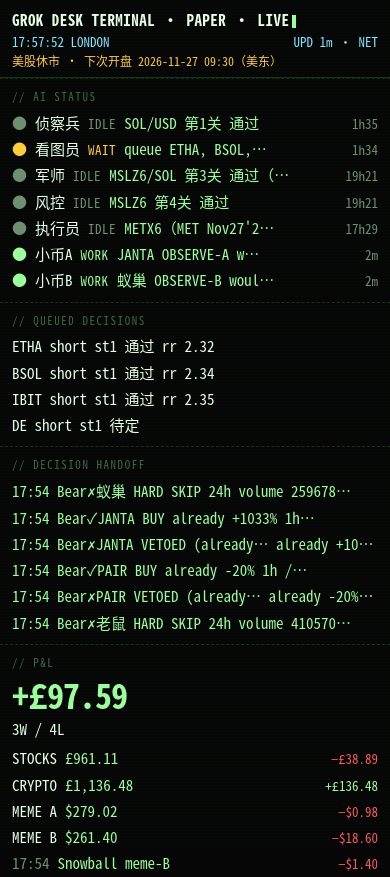
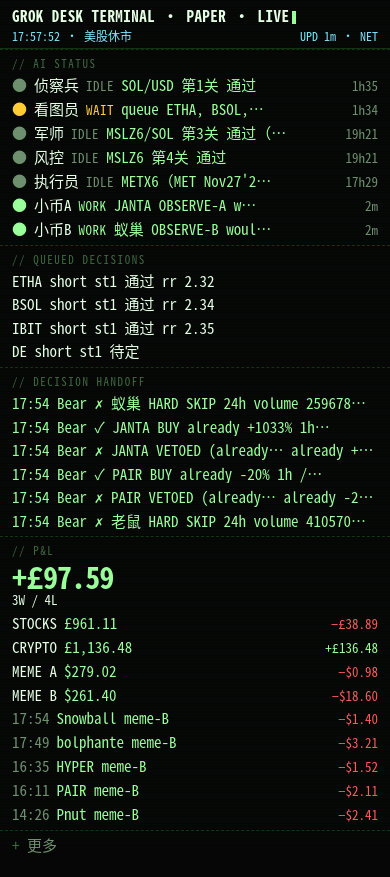
Before and after one commit to R1each/desk-board, a plain HTML site: page index.html in a window 390 px wide. Shown: the top 877 px of the page. Drawn offline with Linux system fonts and the light colour scheme.

Commit message:
Fit the four-panel terminal on one phone screen

```diff
--- a/index.html
+++ b/index.html
@@ -9,19 +9,19 @@
 <style>
 :root{--bg:#050605;--fg:#9aff9a;--hi:#e4ffe4;--dim:#3f6a3f;--mut:#6e8f6e;--amb:#ffcc33;--red:#ff5a5a;--cyan:#7ee7ff;--line:#123412}
 *{box-sizing:border-box}
-html,body{margin:0;background:var(--bg);color:var(--fg);font:16px/1.35 ui-monospace,"SF Mono","Cascadia Mono","JetBrains Mono","Noto Sans Mono CJK SC","Sarasa Mono SC","Noto Sans SC",Menlo,Consolas,monospace}
+html,body{margin:0;background:var(--bg);color:var(--fg);font:15px/1.3 ui-monospace,"SF Mono","Cascadia Mono","JetBrains Mono","Noto Sans Mono CJK SC","Sarasa Mono SC","Noto Sans SC",Menlo,Consolas,monospace}
 .scan{position:fixed;inset:0;pointer-events:none;z-index:40;background:repeating-linear-gradient(180deg,transparent 0 2px,rgba(0,255,80,.03) 3px);mix-blend-mode:screen}
 @keyframes blink{50%{opacity:0}}
 .cur{display:inline-block;width:.55ch;height:.9em;background:var(--fg);margin-left:3px;animation:blink 1s step-end infinite;vertical-align:-2px}
 .wrap{max-width:390px;margin:0 auto;padding:0 0 24px;position:relative;z-index:1}
-.top{padding:10px 12px 8px;border-bottom:1px solid var(--line);background:var(--bg);position:sticky;top:0;z-index:5}
+.top{padding:6px 12px 5px;border-bottom:1px solid var(--line);background:var(--bg);position:sticky;top:0;z-index:5}
 .brand{color:var(--hi);font-weight:700;font-size:15px;letter-spacing:.03em}
-.meta{display:flex;justify-content:space-between;gap:8px;color:var(--cyan);font-size:13px;margin-top:3px}
-.mkt{color:var(--amb);font-size:12px;margin-top:2px;white-space:nowrap;overflow:hidden;text-overflow:ellipsis}
-.sec{padding:10px 12px 8px;border-top:1px dashed var(--line)}
-.lab{color:var(--dim);font-size:11px;letter-spacing:.14em;margin:0 0 6px;text-transform:uppercase}
+.meta{display:flex;justify-content:space-between;gap:8px;color:var(--cyan);font-size:12px;margin-top:2px}
+.mkt{color:var(--amb);font-size:11px;margin-top:1px;white-space:nowrap;overflow:hidden;text-overflow:ellipsis}
+.sec{padding:6px 12px 4px;border-top:1px dashed var(--line)}
+.lab{color:var(--dim);font-size:11px;letter-spacing:.14em;margin:0 0 3px;text-transform:uppercase}
 .lab:before{content:"// "}
-.ln{display:flex;align-items:baseline;gap:8px;white-space:nowrap;overflow:hidden;padding:3px 0;font-size:15px}
+.ln{display:flex;align-items:baseline;gap:7px;white-space:nowrap;overflow:hidden;padding:2px 0;font-size:15px}
 .ln > *{min-width:0}
 .nm{color:var(--hi);flex:0 0 auto}
 .st{flex:0 0 auto;font-size:13px;letter-spacing:.04em}
@@ -29,9 +29,9 @@ html,body{margin:0;background:var(--bg);color:var(--fg);font:16px/1.35 ui-monosp
 .ag{flex:0 0 auto;color:var(--mut);font-size:13px}
 .dot{flex:0 0 auto}
 .g{color:var(--fg)}.a{color:var(--amb)}.r{color:var(--red)}.m{color:var(--mut)}.c{color:var(--cyan)}.hi{color:var(--hi)}
-.tot{font-size:34px;font-weight:700;letter-spacing:-.03em;line-height:1.1;margin:2px 0 6px}
-.wl{color:var(--hi);font-size:15px;margin-bottom:6px}
-.more{border-top:1px dashed var(--line);padding:8px 12px 16px}
+.tot{font-size:30px;font-weight:700;letter-spacing:-.03em;line-height:1.05;margin:0}
+.wl{color:var(--hi);font-size:13px;margin:0 0 2px}
+.more{border-top:1px dashed var(--line);padding:4px 12px 10px}
 .more summary{color:var(--mut);font-size:15px;cursor:pointer;list-style:none}
 .more summary::-webkit-details-marker{display:none}
 .more summary:before{content:"+ ";color:var(--dim)}
@@ -46,7 +46,7 @@ html,body{margin:0;background:var(--bg);color:var(--fg);font:16px/1.35 ui-monosp
   <div class="top">
     <div class="brand">GROK DESK TERMINAL · PAPER · LIVE<span class="cur"></span></div>
     <div class="meta"><span id="clock">--:--:-- LONDON</span><span id="upd">UPD --</span></div>
-    <div class="mkt" id="mkt"></div>
+    <div class="mkt" id="mkt" hidden></div>
   </div>
   <div class="sec">
     <div class="lab">AI STATUS</div>
@@ -106,7 +106,8 @@ function clockTick(){
   try{
     const fmt=new Intl.DateTimeFormat("en-GB",{timeZone:"Europe/London",hour:"2-digit",minute:"2-digit",second:"2-digit",hour12:false});
     const now=new Date();
-    document.getElementById("clock").textContent=fmt.format(now)+" LONDON";
+    const mkt=D&&D.market?(" · "+String(D.market).split("·")[0].trim()):"";
+    document.getElementById("clock").textContent=fmt.format(now)+mkt;
     if(D&&D.asof){
       const t=parseAsOf(D.asof);
       const sec=t?Math.max(0,Math.round((now-t)/1000)):null;
@@ -143,16 +144,16 @@ function render(){
     if(h.src==="meme"||h.kind==="debate"){
       const mark=/VETO|KILL|SKIP|REJECT|否决/i.test(h.v||"")?"\u2717":(/BUY|PASS|通过/i.test(h.v||"")?"\u2713":"\u00b7");
       const verd=clip((h.v||"").replace(/^OBSERVE-[AB]\s*would\s*(be\s*)?/i,""),16);
-      line=`${t}  Bear${mark}${E(clip(h.sym,8))}  ${verd}`;
+      line=`${t}  Bear ${mark} ${E(clip(h.sym,8))}  ${verd}`;
       // reason short, no E on whole line twice — build safely
       const why=clip(h.bear||h.why||"",18);
-      return `<div class="ln"><span class="it">${E(t)}  Bear${mark}${E(clip(h.sym,8))}  ${E(verd)}  ${E(why)}</span></div>`;
+      return `<div class="ln"><span class="it">${E(t)}  Bear ${mark} ${E(clip(h.sym,8))}  ${E(verd)}  ${E(why)}</span></div>`;
     }
     if(h.kind==="veto"){
-      return `<div class="ln r"><span class="it">${E(t)}  ${E(clip(h.frm,4))}\u2717 ${E(clip(h.sym,8))}  ${E(clip(h.why,18))}</span></div>`;
+      return `<div class="ln r"><span class="it">${E(t)}  ${E(clip(h.frm,4))} \u2717 ${E(clip(h.sym,8))}  ${E(clip(h.why,18))}</span></div>`;
     }
     if(h.kind==="pass"){
-      return `<div class="ln g"><span class="it">${E(t)}  ${E(clip(h.frm,4))}\u2192${E(clip(h.to,4))}  ${E(clip(h.sym,8))} ${E(h.side||"")}</span></div>`;
+      return `<div class="ln g"><span class="it">${E(t)}  ${E(clip(h.frm,4))} \u2192 ${E(clip(h.to,4))}  ${E(clip(h.sym,8))} ${E(h.side||"")}</span></div>`;
     }
     return `<div class="ln m"><span class="it">${E(t)}  ${E(clip(h.frm,6))}  ${E(clip(h.sym,8))}  ${E(clip(h.v,12))}</span></div>`;
   }).join(""):`<div class="ln m">none</div>`;
```
